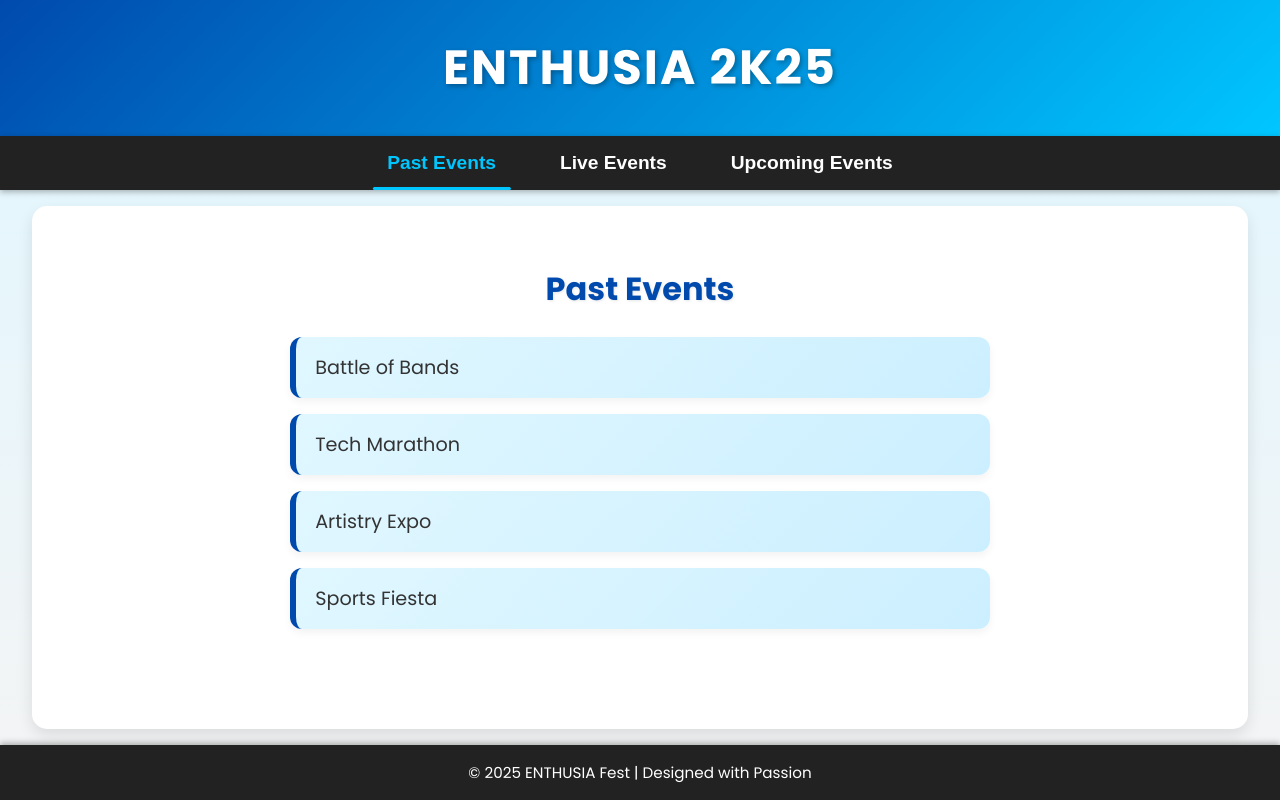
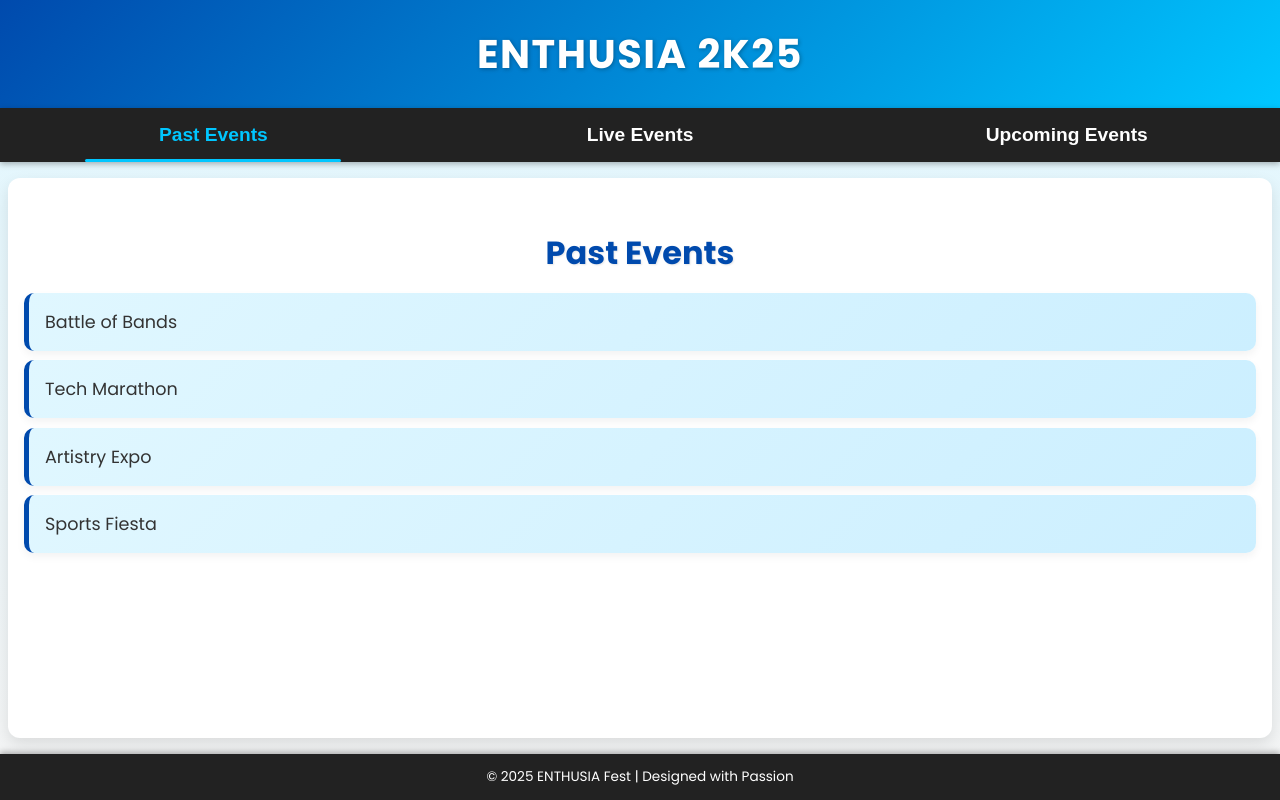
Before and after one commit to DrVvD/Enthusia2K25, a plain HTML site: page index.html in a window 1280 px wide. Drawn offline with Linux system fonts and the light colour scheme.

Commit message:
Update index.html

```diff
--- a/index.html
+++ b/index.html
@@ -4,156 +4,8 @@
   <meta charset="UTF-8">
   <meta name="viewport" content="width=device-width, initial-scale=1.0">
   <title>ENTHUSIA 2K25</title>
+  <link rel="stylesheet" href="style.css">
   <link href="https://fonts.googleapis.com/css2?family=Poppins:wght@400;600;700&display=swap" rel="stylesheet">
-  <style>
-    /* Global Styles */
-    body {
-      margin: 0;
-      font-family: 'Poppins', sans-serif;
-      background: linear-gradient(to bottom, #e0f7ff, #f4f4f4);
-      color: #333;
-      height: 100vh;
-      overflow: hidden;
-      display: flex;
-      flex-direction: column;
-    }
-
-    /* Header */
-    header {
-      background: linear-gradient(135deg, #004aad, #00c6ff);
-      color: white;
-      text-align: center;
-      padding: 2rem 0;
-      font-size: 3rem;
-      letter-spacing: 2px;
-      font-weight: 700;
-      text-shadow: 2px 2px 5px rgba(0,0,0,0.3);
-      box-shadow: 0 4px 8px rgba(0,0,0,0.1);
-    }
-
-    /* Navigation */
-    nav {
-      display: flex;
-      justify-content: center;
-      background: #222;
-      box-shadow: 0 2px 6px rgba(0,0,0,0.3);
-    }
-
-    nav button {
-      background: none;
-      border: none;
-      color: white;
-      font-size: 1.2rem;
-      padding: 1rem 2rem;
-      cursor: pointer;
-      transition: all 0.3s ease;
-      position: relative;
-      font-weight: 600;
-    }
-
-    nav button::after {
-      content: '';
-      position: absolute;
-      bottom: 0;
-      left: 50%;
-      width: 0%;
-      height: 3px;
-      background: #00c6ff;
-      transition: 0.3s;
-      transform: translateX(-50%);
-      border-radius: 2px;
-    }
-
-    nav button:hover::after, nav button.active::after {
-      width: 80%;
-    }
-
-    nav button:hover, nav button.active {
-      color: #00c6ff;
-    }
-
-    /* Sections */
-    .section {
-      display: none;
-      flex: 1;
-      padding: 2rem;
-      background: #fff;
-      box-sizing: border-box;
-      overflow-y: auto;
-      animation: fadeIn 0.5s ease-in-out;
-      border-radius: 15px;
-      margin: 1rem 2rem;
-      box-shadow: 0 6px 15px rgba(0,0,0,0.1);
-    }
-
-    .section.active {
-      display: block;
-    }
-
-    h2 {
-      text-align: center;
-      color: #004aad;
-      font-size: 2rem;
-      margin-bottom: 1.5rem;
-      text-shadow: 1px 1px 3px rgba(0,0,0,0.1);
-    }
-
-    ul {
-      list-style: none;
-      padding: 0;
-      max-width: 700px;
-      margin: 0 auto;
-    }
-
-    li {
-      padding: 1rem 1.2rem;
-      margin: 1rem 0;
-      background: linear-gradient(135deg, #e0f7ff, #ccefff);
-      border-left: 6px solid #004aad;
-      border-radius: 12px;
-      font-size: 1.2rem;
-      font-weight: 500;
-      box-shadow: 0 4px 8px rgba(0,0,0,0.05);
-      transition: transform 0.3s, box-shadow 0.3s;
-    }
-
-    li:hover {
-      transform: translateY(-5px);
-      box-shadow: 0 8px 20px rgba(0,0,0,0.1);
-    }
-
-    /* Footer */
-    footer {
-      text-align: center;
-      padding: 1rem;
-      background: #222;
-      color: #fff;
-      font-size: 0.95rem;
-      font-weight: 500;
-      box-shadow: 0 -2px 6px rgba(0,0,0,0.3);
-    }
-
-    @keyframes fadeIn {
-      from { opacity: 0; transform: translateY(15px); }
-      to { opacity: 1; transform: translateY(0); }
-    }
-
-    /* Scrollbar Styling */
-    .section::-webkit-scrollbar {
-      width: 8px;
-    }
-
-    .section::-webkit-scrollbar-track {
-      background: #f1f1f1;
-      border-radius: 10px;
-    }
-
-    .section::-webkit-scrollbar-thumb {
-      background: #004aad;
-      border-radius: 10px;
-    }
-
-  </style>
 </head>
 <body>
   <header>ENTHUSIA 2K25</header>
```
